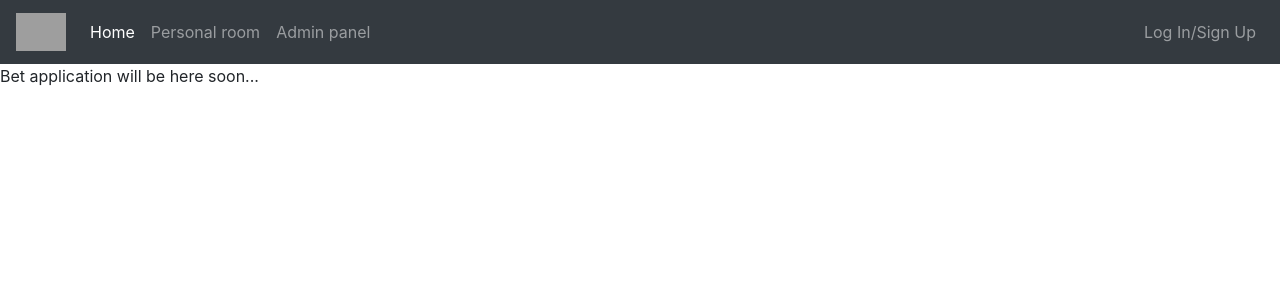
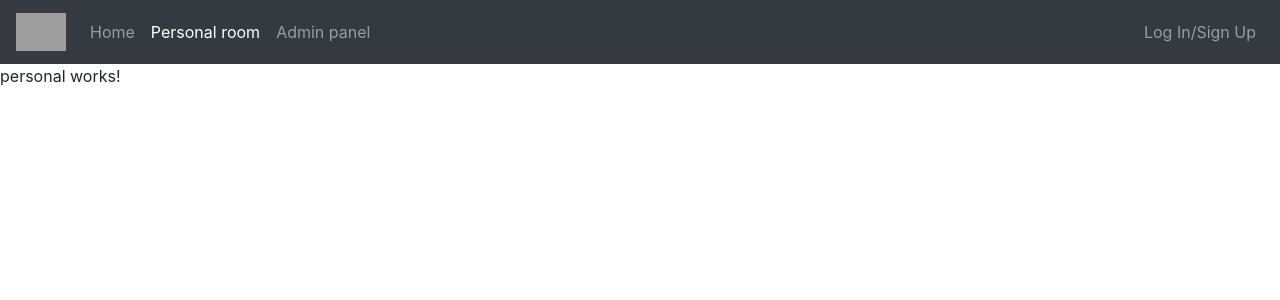
Before and after one commit to svyshpolskyi/betapp, an Angular app: page /personal in a window 1280 px wide. Before the commit this address led to /. Shown: the top 300 px of the page. Built offline with nearby package versions, Linux system fonts and the light colour scheme; grey boxes are pictures that could not be loaded.

Commit message:
added routing and new components

```diff
--- a/src/app/app-routing.module.ts
+++ b/src/app/app-routing.module.ts
@@ -1,10 +1,22 @@
-import { NgModule } from '@angular/core';
-import { Routes, RouterModule } from '@angular/router';
+import { NgModule } from "@angular/core";
+import { Routes, RouterModule } from "@angular/router";
+import { MainComponent } from "./main/main.component";
+import { PersonalComponent } from "./main/personal/personal.component";
 
-const routes: Routes = [];
+const routes: Routes = [
+  {
+    path: "",
+    component: MainComponent
+  },
+  {
+    path: "personal",
+    component: PersonalComponent
+  }
+];
 
 @NgModule({
   imports: [RouterModule.forRoot(routes)],
-  exports: [RouterModule]
+  exports: [RouterModule],
+  providers: []
 })
-export class AppRoutingModule { }
+export class AppRoutingModule {}
--- a/src/app/app.component.html
+++ b/src/app/app.component.html
@@ -1,2 +1,2 @@
 <app-header></app-header>
-<div>Bet application will be here soon...</div>
+<router-outlet></router-outlet>
--- a/src/app/header/header.component.html
+++ b/src/app/header/header.component.html
@@ -1,5 +1,5 @@
 <nav class="navbar navbar-expand-lg navbar-dark bg-dark">
-  <a class="navbar-brand" href="#">
+  <a class="navbar-brand" routerLink="/">
     <img
       src="https://www.freeiconspng.com/uploads/football-png-12.png"
       width="50"
@@ -21,8 +21,20 @@
 
   <div class="collapse navbar-collapse" id="navbarSupportedContent">
     <ul class="navbar-nav mr-auto">
-      <li class="nav-item active"><a class="nav-link" href="#">Home</a></li>
-      <li class="nav-item"><a class="nav-link" href="#">Personal room</a></li>
+      <li class="nav-item">
+        <a
+          class="nav-link"
+          routerLink="/"
+          routerLinkActive="active"
+          [routerLinkActiveOptions]="{ exact: true }"
+          >Home</a
+        >
+      </li>
+      <li class="nav-item">
+        <a class="nav-link" routerLink="/personal" routerLinkActive="active"
+          >Personal room</a
+        >
+      </li>
       <li class="nav-item"><a class="nav-link" href="#">Admin panel</a></li>
     </ul>
     <ul class="navbar-nav">
--- a/src/app/header/header.component.ts
+++ b/src/app/header/header.component.ts
@@ -1,12 +1,10 @@
-import { Component, OnInit } from "@angular/core";
+import { Component } from "@angular/core";
 
 @Component({
   selector: "app-header",
   templateUrl: "./header.component.html",
   styleUrls: ["./header.component.sass"]
 })
-export class HeaderComponent implements OnInit {
+export class HeaderComponent {
   constructor() {}
-
-  ngOnInit() {}
 }
--- /dev/null
+++ b/src/app/main/main.component.html
@@ -0,0 +1 @@
+<p>main works!</p>
--- /dev/null
+++ b/src/app/main/personal/personal.component.html
@@ -0,0 +1 @@
+<p>personal works!</p>
```
Also changed, not shown: src/app/app.module.ts (+12 -11 lines), src/app/main/main.component.ts (added, +10 -0 lines), src/app/main/personal/personal.component.ts (added, +10 -0 lines), src/app/main/main.component.sass (added), src/app/main/personal/personal.component.sass (added), 1 other file (tests, documents, lock files or other folders).
